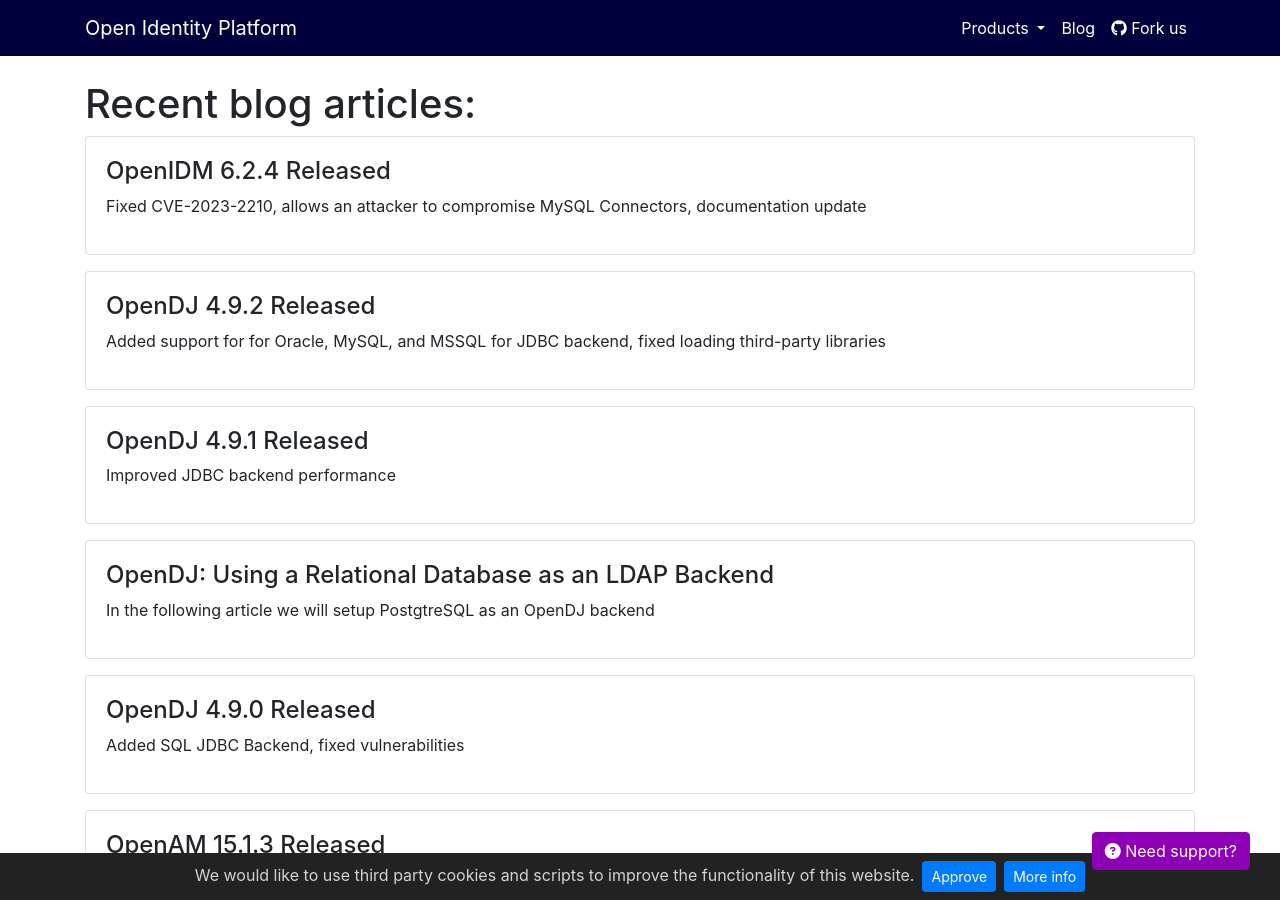
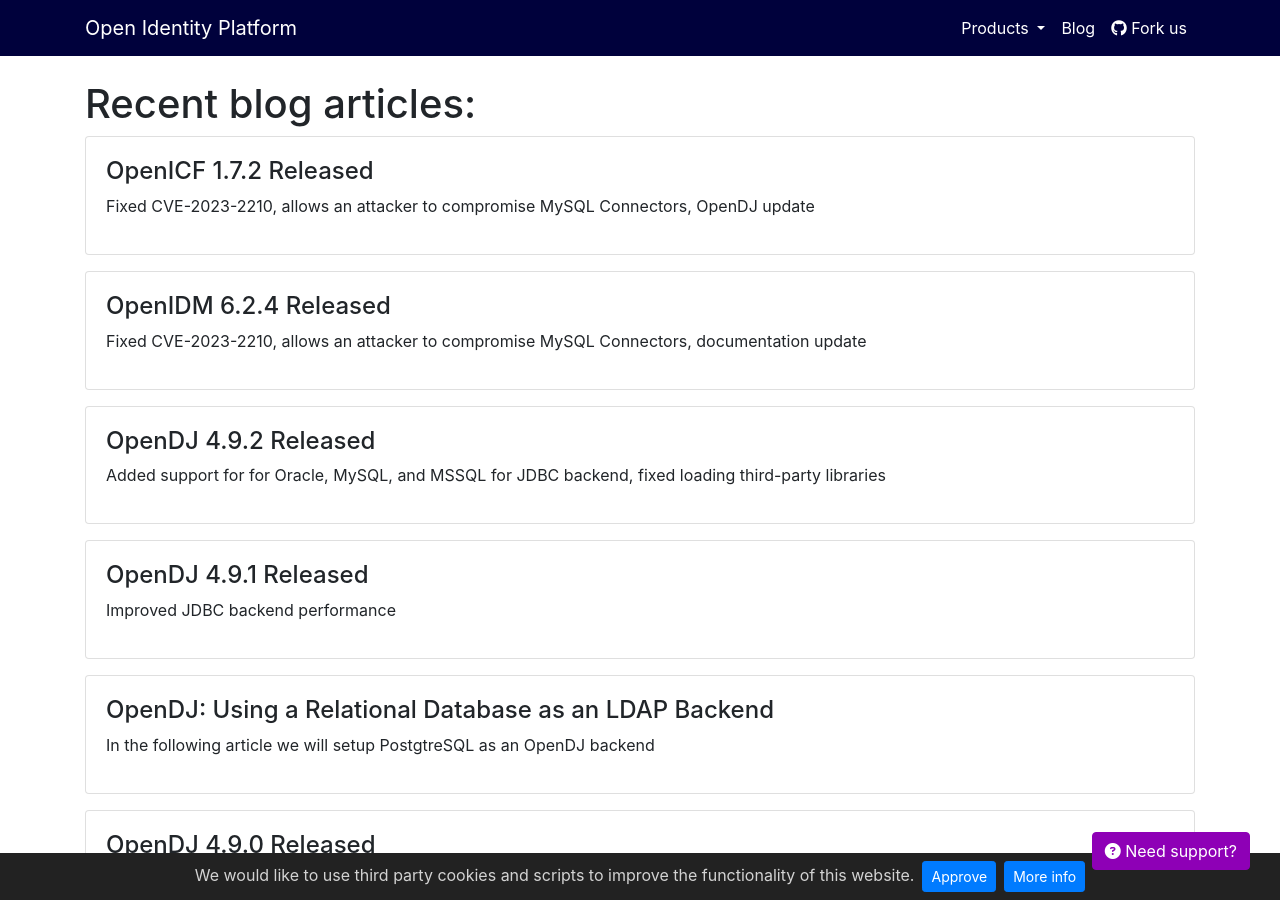
Before and after one commit to OpenIdentityPlatform/OpenIdentityPlatform.org, a Jekyll site: the page built from blog/index.html, in a window 1280 px wide and 900 px high. Built offline with Jekyll 4.4.1, drawn with Linux system fonts in a browser that asks for light colours; nearby versions of some CDN libraries.

Commit message:
OpenICF 1.7.2 Released (#217)

```diff
--- a/_data/blogposts.yml
+++ b/_data/blogposts.yml
@@ -1,3 +1,7 @@
+-
+  title: 'OpenICF 1.7.2 Released'
+  link: '/blog/openicf-1-7-2-released'
+  description: 'Fixed CVE-2023-2210, allows an attacker to compromise MySQL Connectors, OpenDJ update'
 -
   title: 'OpenIDM 6.2.4 Released'
   link: '/blog/openidm-6-2-4-released'
--- /dev/null
+++ b/blog/openicf-1-7-2-released.md
@@ -0,0 +1,27 @@
+---
+layout: home
+landing-title: "OpenICF 1.7.2 Released"
+landing-title2: "Open Identity Connector Framework (OpenICF) 1.7.2 Released"
+description: Open Identity Community just released OpenICF v1.7.2
+keywords: 'OpenICF, Identity Management, Open Identity Connector Framework, Connector Framework'
+imageurl: 'openicf-logo.png'
+share-buttons: true
+canonical: https://github.com/OpenIdentityPlatform/OpenICF/releases/tag/1.7.2
+
+---
+# OpenICF 1.7.2 Released
+[Download](https://github.com/OpenIdentityPlatform/OpenICF/releases/tag/1.7.2)
+
+# New Features
+* Update OpenDJ to 4.9.2
+
+## Fixed Issues
+* Fixed [CVE-2023-22102](https://nvd.nist.gov/vuln/detail/CVE-2023-22102), allows an attacker to compromise MySQL Connectors
+
+
+[Full chageset](https://github.com/OpenIdentityPlatform/OpenICF/compare/1.7.1...1.7.2)
+
+
+## Thanks for the contibutions
+
+<i id="vharseko"><i>1. <a href="https://github.com/vharseko" target="_blank">Valery Kharseko</a></i>
```
